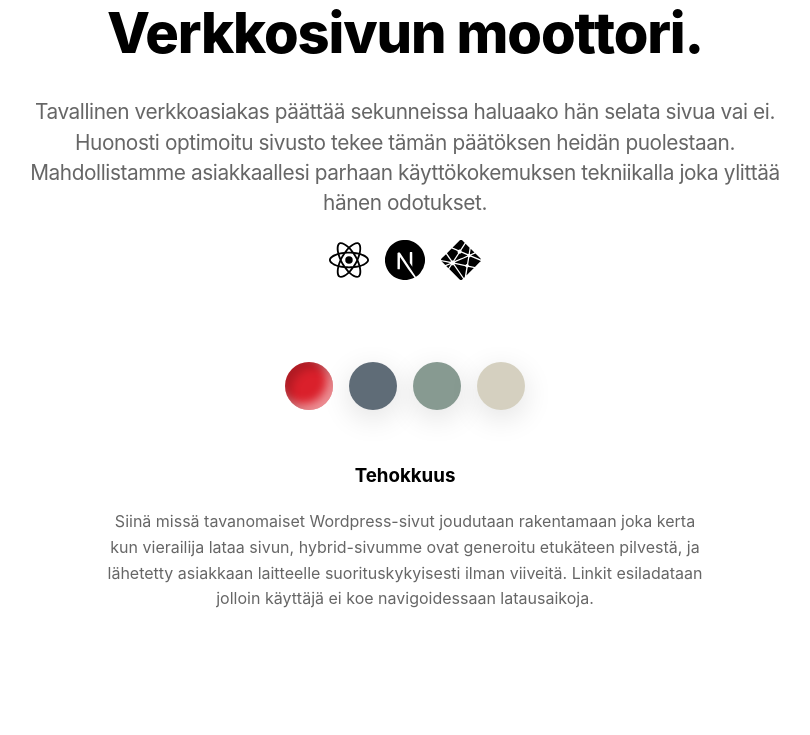
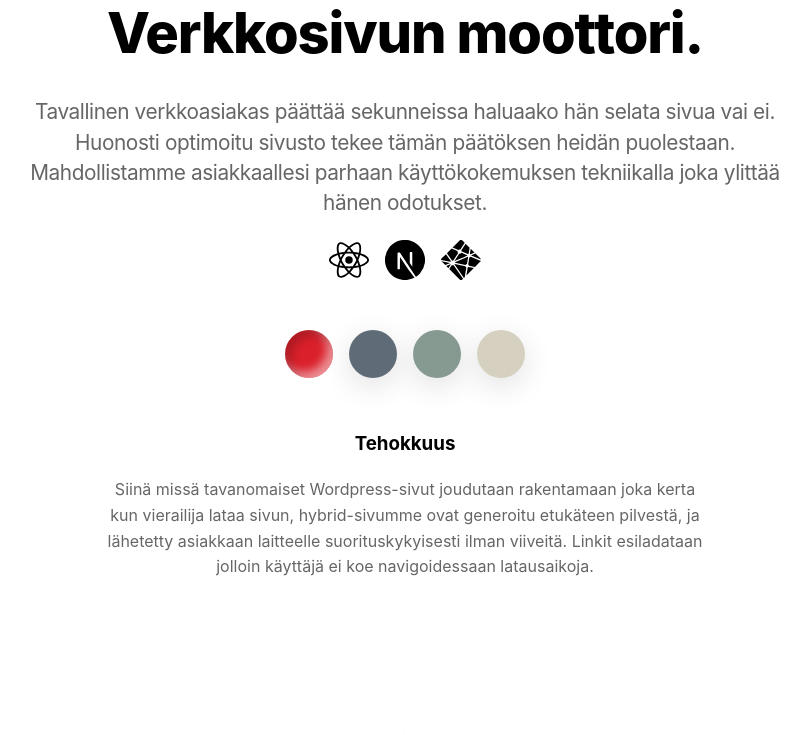
Before and after one commit to digiaalto/etusivu, a Next.js app: page / in a window 1280 px wide. Shown: the part 5320-6055 px from the top of the page, without its empty margins (235-1045 px from the left). Built offline with nearby package versions, Linux system fonts and the light colour scheme.

Commit message:
Safari fixing

```diff
--- a/components/etusivu/KehitysEdut.module.sass
+++ b/components/etusivu/KehitysEdut.module.sass
@@ -3,7 +3,6 @@
 @use "@/partials/shadows"
 
 .container
-	margin-top: 2rem
 	width: 100%
 .iconRow
 	display: grid
```
